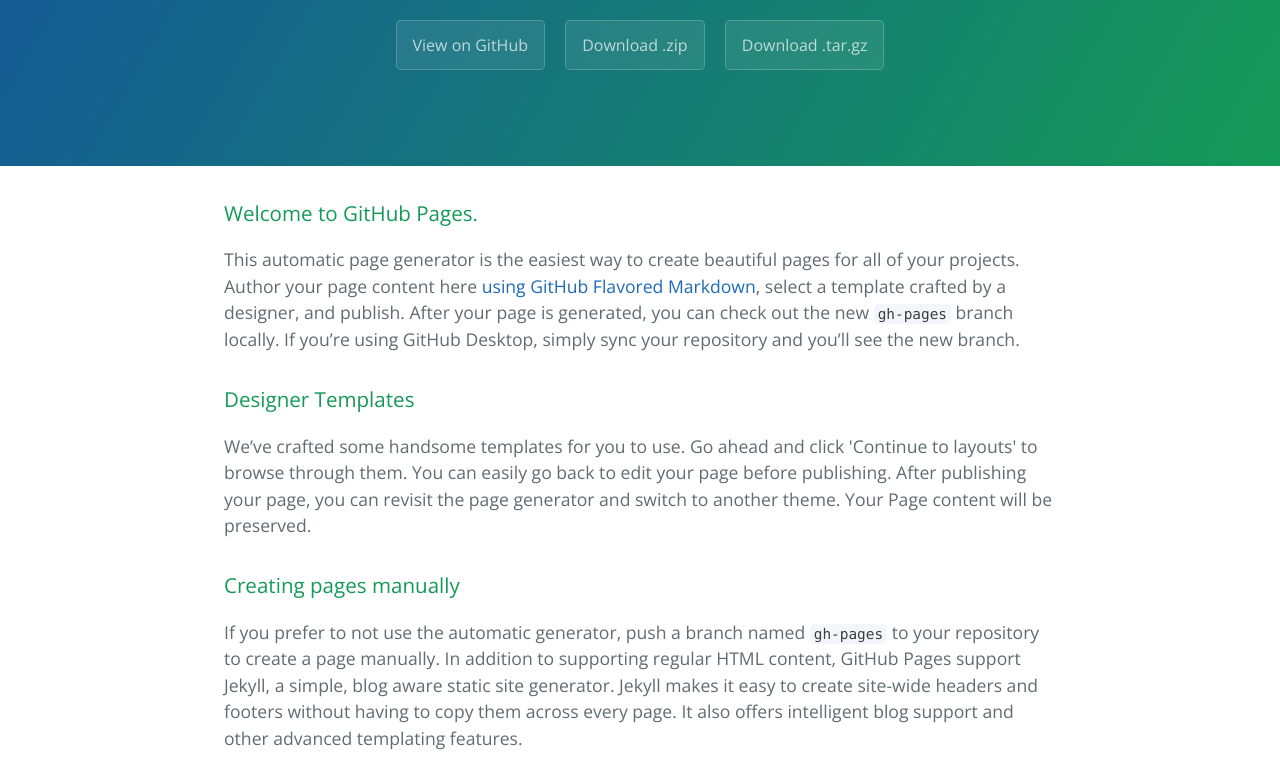
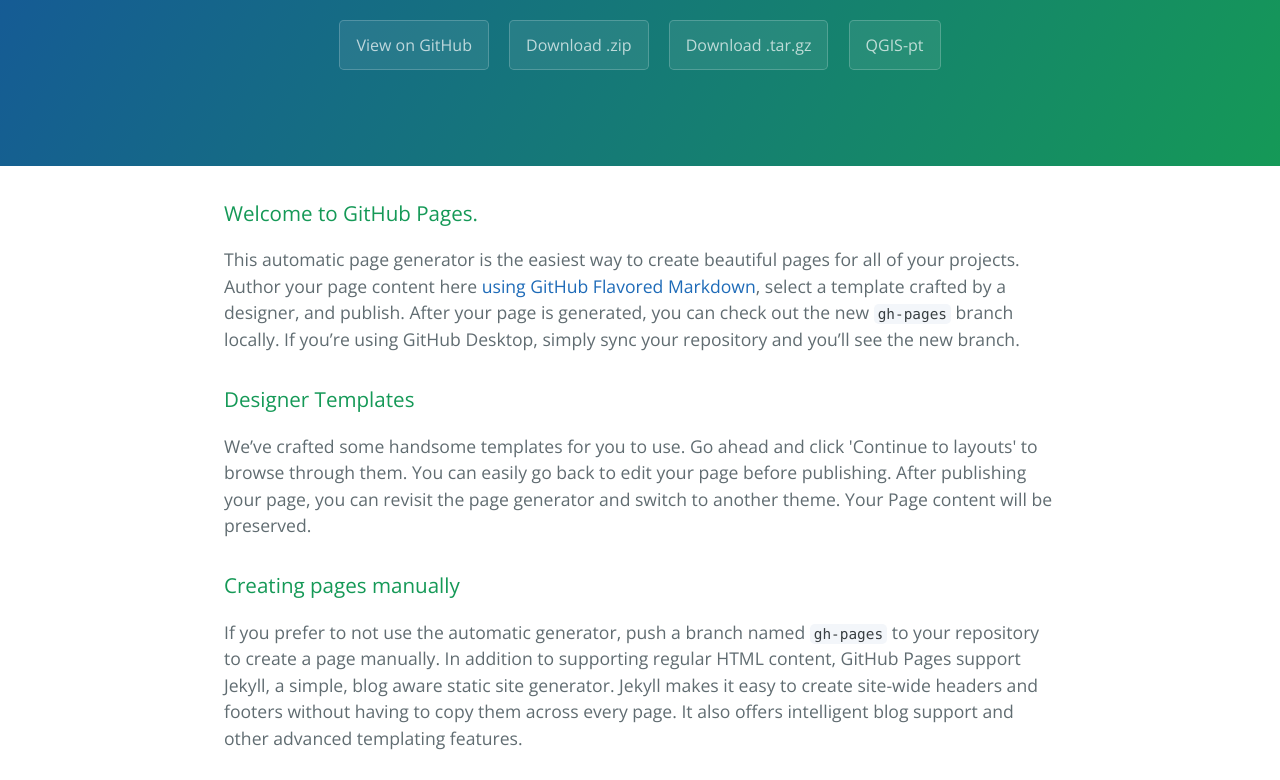
Before and after one commit to jonnyforestGIS/ForestGeoGeek.io, a plain HTML site: page index.html in a window 1280 px wide. Shown: the part 170-950 px from the top of the page. Drawn offline with nearby package versions, Linux system fonts and the light colour scheme.

Commit message:
add link

```diff
--- a/index.html
+++ b/index.html
@@ -16,6 +16,7 @@
       <a href="https://github.com/jonnyforestGIS/gisstuff.io" class="btn">View on GitHub</a>
       <a href="https://github.com/jonnyforestGIS/gisstuff.io/zipball/master" class="btn">Download .zip</a>
       <a href="https://github.com/jonnyforestGIS/gisstuff.io/tarball/master" class="btn">Download .tar.gz</a>
+      <a href="www.qgis.pt" class="btn">QGIS-pt</a>
     </section>
 
     <section class="main-content">
```
